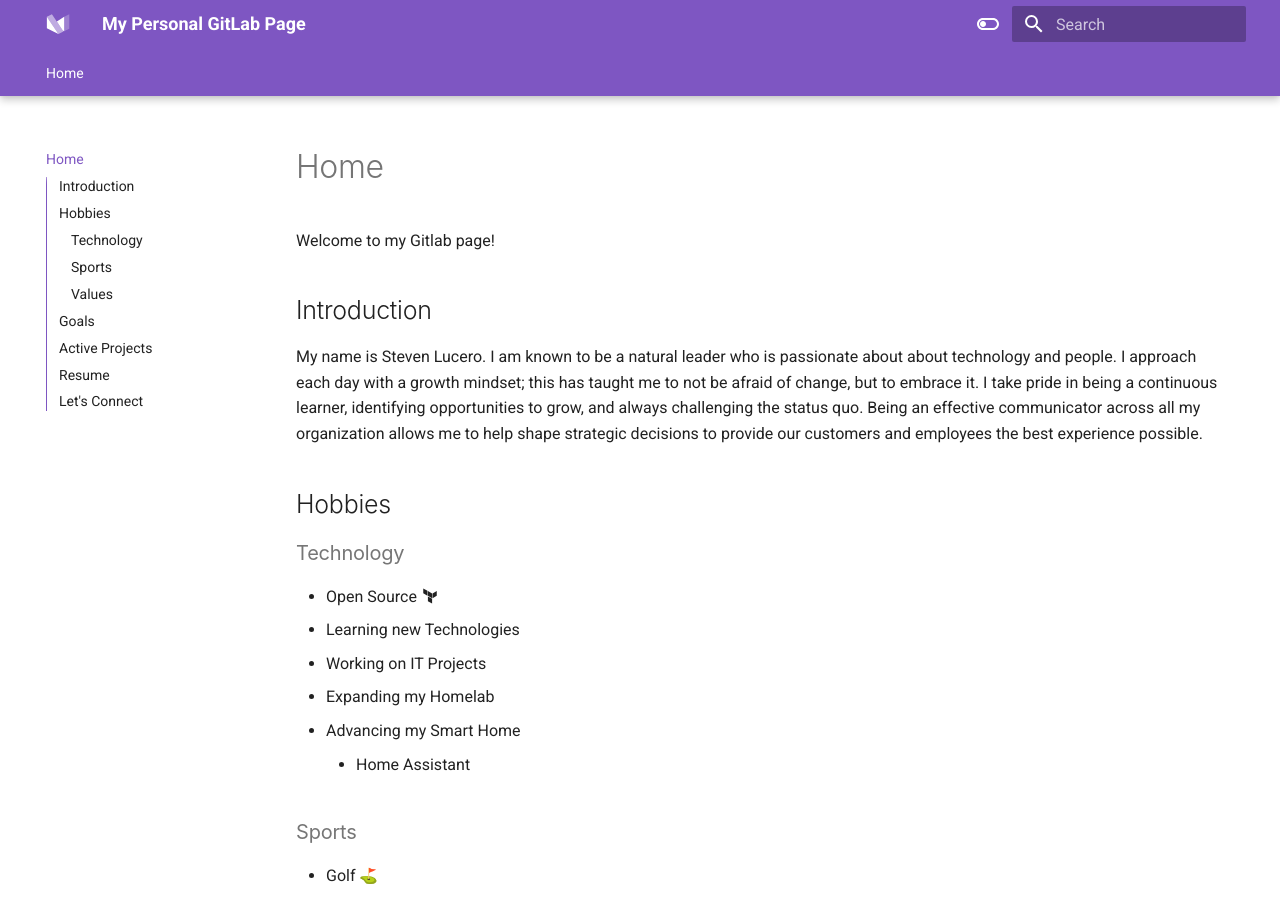
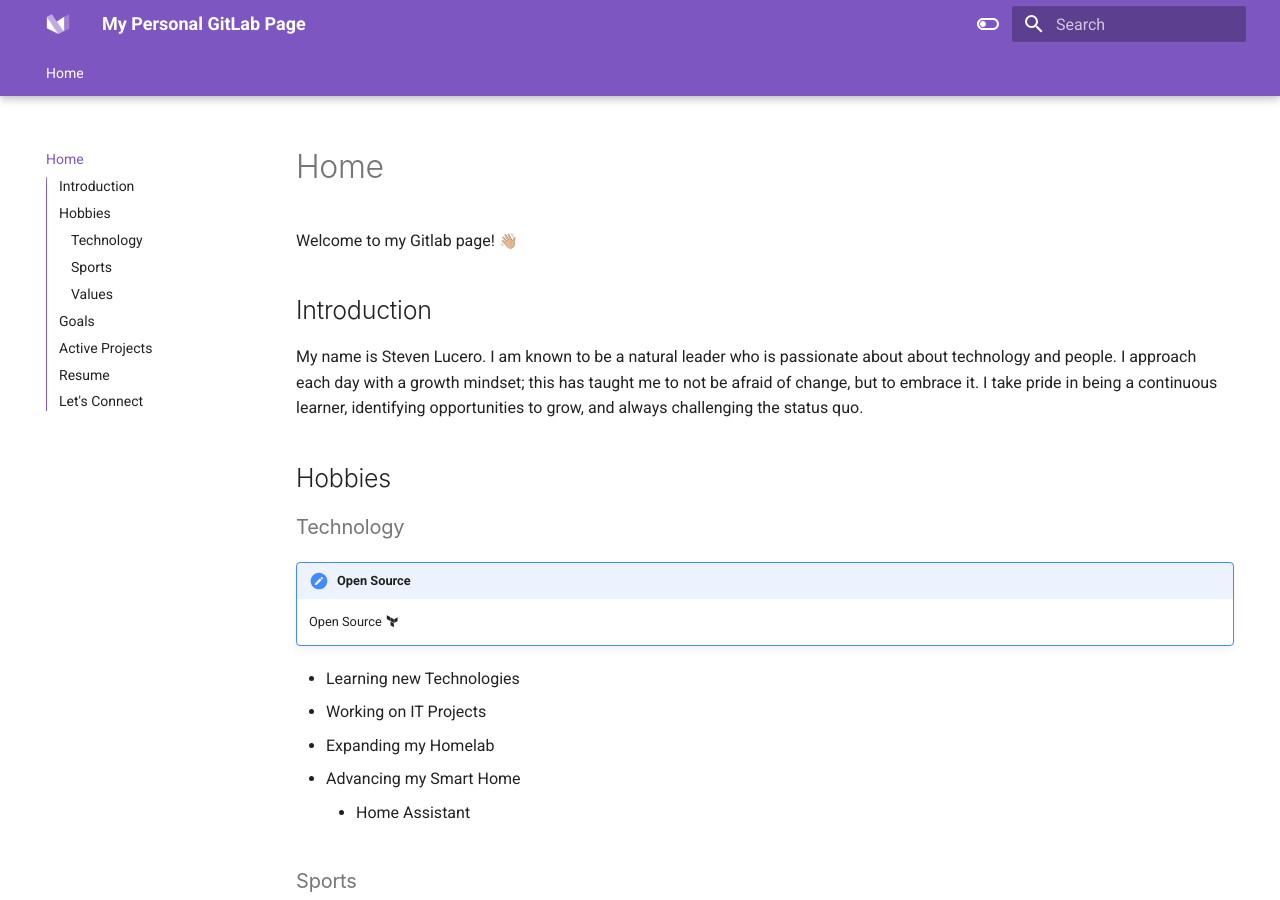
Before and after one commit to stevejoluc/stevejoluc.github.io, an MkDocs documentation site: the page built from docs/index.md, in a window 1280 px wide and 900 px high. Built offline with MkDocs 1.6.1 and Material for MkDocs 9.7.7, drawn with Linux system fonts in a browser that asks for light colours; emoji names are drawn with the system emoji font.

Commit message:
Update docs/index.md

```diff
--- a/docs/index.md
+++ b/docs/index.md
@@ -1,13 +1,14 @@
 # Home
-Welcome to my Gitlab page!
+Welcome to my Gitlab page! :wave_tone2:
 
 ## Introduction
-My name is Steven Lucero. I am known to be a natural leader who is passionate about about technology and people. I approach each day with a growth mindset; this has taught me to not be afraid of change, but to embrace it. I take pride in being a continuous learner, identifying opportunities to grow, and always challenging the status quo. Being an effective communicator across all my organization allows me to help shape strategic decisions to provide our customers and employees the best experience possible.
+My name is Steven Lucero. I am known to be a natural leader who is passionate about about technology and people. I approach each day with a growth mindset; this has taught me to not be afraid of change, but to embrace it. I take pride in being a continuous learner, identifying opportunities to grow, and always challenging the status quo.
 
 ## Hobbies
 
 ### Technology
-- Open Source :material-terraform:
+!!! note "Open Source"
+    Open Source :material-terraform:
 - Learning new Technologies
 - Working on IT Projects
 - Expanding my Homelab
```
